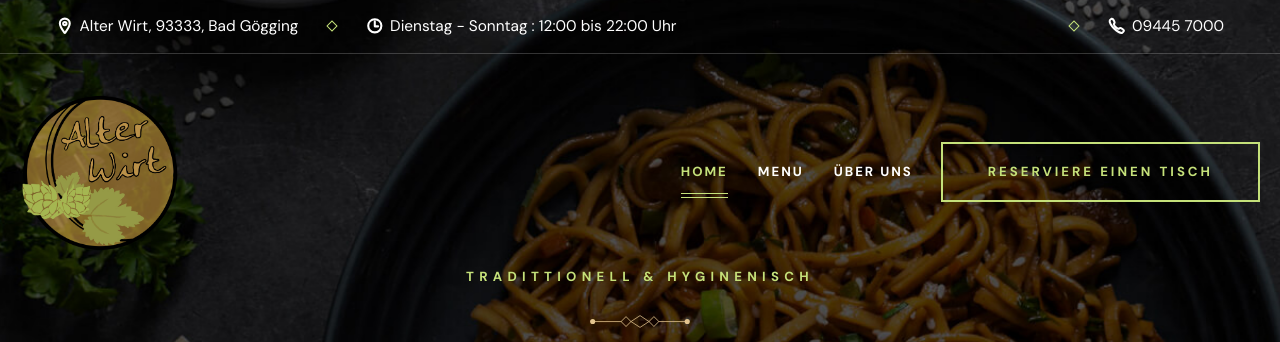
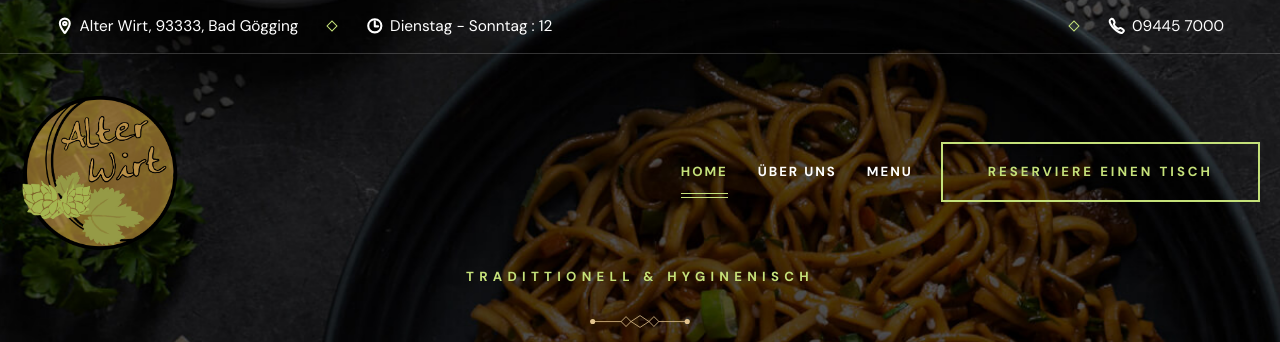
Before and after one commit to nicewebseite/FirstTime, a plain HTML site: page index.html in a window 1280 px wide. Shown: the top 342 px of the page. Drawn offline with nearby package versions, Linux system fonts and the light colour scheme; a web font is replaced by a local one.

Commit message:
Add files via upload

```diff
--- a/index.html
+++ b/index.html
@@ -62,7 +62,7 @@
                 <ion-icon name="time-outline" aria-hidden="true"></ion-icon>
             </div>
 
-            <span class="span">Dienstag - Sonntag : 12:00 bis 22:00 Uhr</span>
+            <span class="span">Dienstag - Sonntag : 12</span>
         </div>
 
 
@@ -122,18 +122,20 @@
                 </li>
 
                 <li class="navbar-item">
-                    <a href="#menu" class="navbar-link hover-underline">
+                    <a href="#about" class="navbar-link hover-underline" data-nav-toggler>
+                     <div class="separator"></div>
+                     <span class="span">Über uns</span>
+                    </a>
+                 </li>
+
+                <li class="navbar-item">
+                    <a href="#menu" class="navbar-link hover-underline" data-nav-toggler>
                      <div class="separator"></div>
                      <span class="span">Menu</span>
                     </a>
                  </li>
 
-                 <li class="navbar-item">
-                    <a href="#about" class="navbar-link hover-underline">
-                     <div class="separator"></div>
-                     <span class="span">Über uns</span>
-                    </a>
-                 </li>
+
 
 
 
@@ -146,7 +148,7 @@
                     Alter Wirt, 93333, Bad Gögging
                 </address>
 
-                <p class="body-4 navbar-text">Besuche uns: <br>
+                <p class="body-4 navbar-text">Geöffnet von: <br>
                     12:00 - 22:00 Uhr</p>
 
                 <!-- <a href="Email-an: Nicht vorhanden" class="body-4 sidebar-link">@</a> -->
@@ -346,7 +348,7 @@
                     <div class="card-content">
 
                     <h3 class="title-4 card-title">
-                        <a href="#">Hauptspeise</a>
+                        <a href="#">Hauptspeisen</a>
                     </h3>
 
                     <a href="#" class="btn-text hover-underline label-2">Menu ansehen</a>
```
